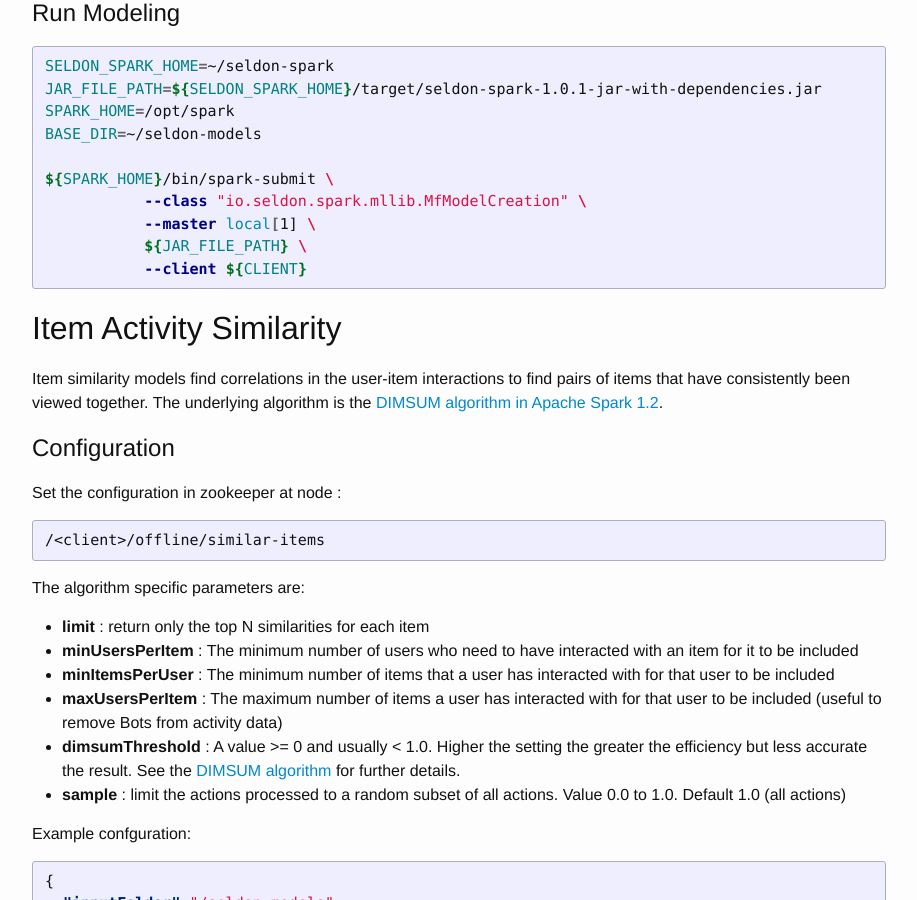
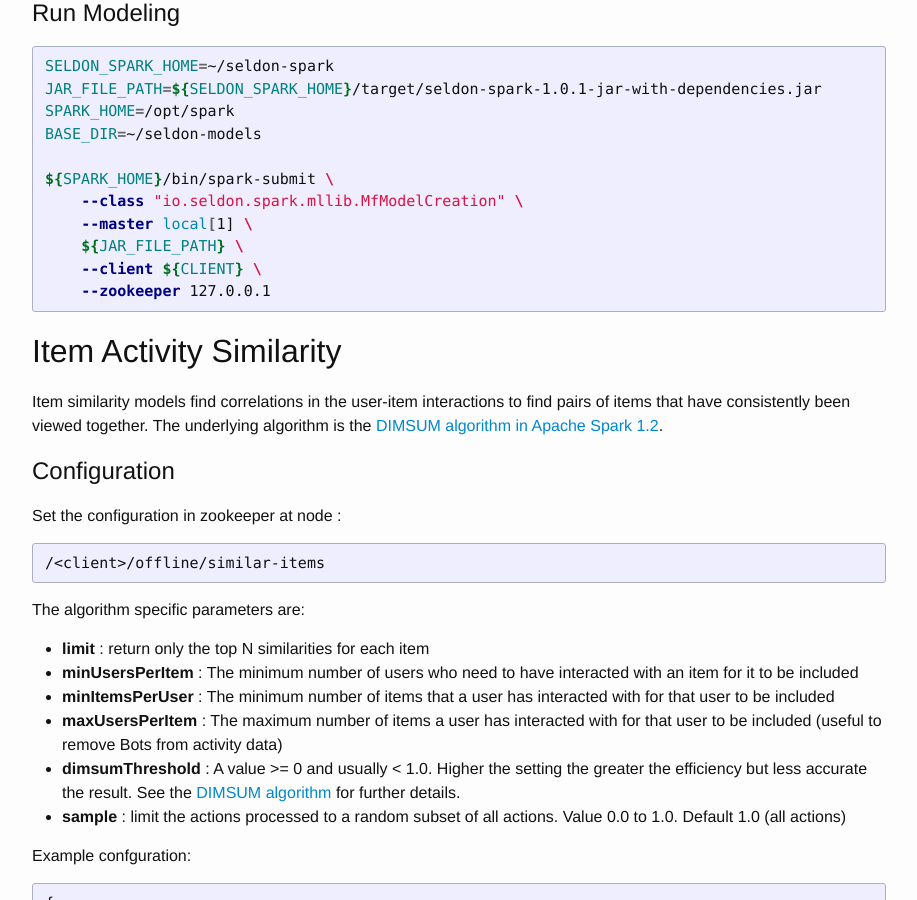
Before and after one commit to SeldonIO/seldonio.github.com, a Jekyll site: the page built from spark-models.md, in a window 1280 px wide and 900 px high, scrolled down 2859 px. Shown: the whole window, without its empty margins (181-1098 px from the left). Built offline with Jekyll 4.4.1, drawn with Linux system fonts in a browser that asks for light colours.

Commit message:
added "--zookeeper 127.0.0.1" for the mf job example

```diff
--- a/spark-models.md
+++ b/spark-models.md
@@ -135,10 +135,11 @@ SPARK_HOME=/opt/spark
 BASE_DIR=~/seldon-models
 
 ${SPARK_HOME}/bin/spark-submit \
-	   --class "io.seldon.spark.mllib.MfModelCreation" \
-	   --master local[1] \
-	   ${JAR_FILE_PATH} \
-	   --client ${CLIENT}
+    --class "io.seldon.spark.mllib.MfModelCreation" \
+    --master local[1] \
+    ${JAR_FILE_PATH} \
+    --client ${CLIENT} \
+    --zookeeper 127.0.0.1
 {% endhighlight %}
 
 
```
